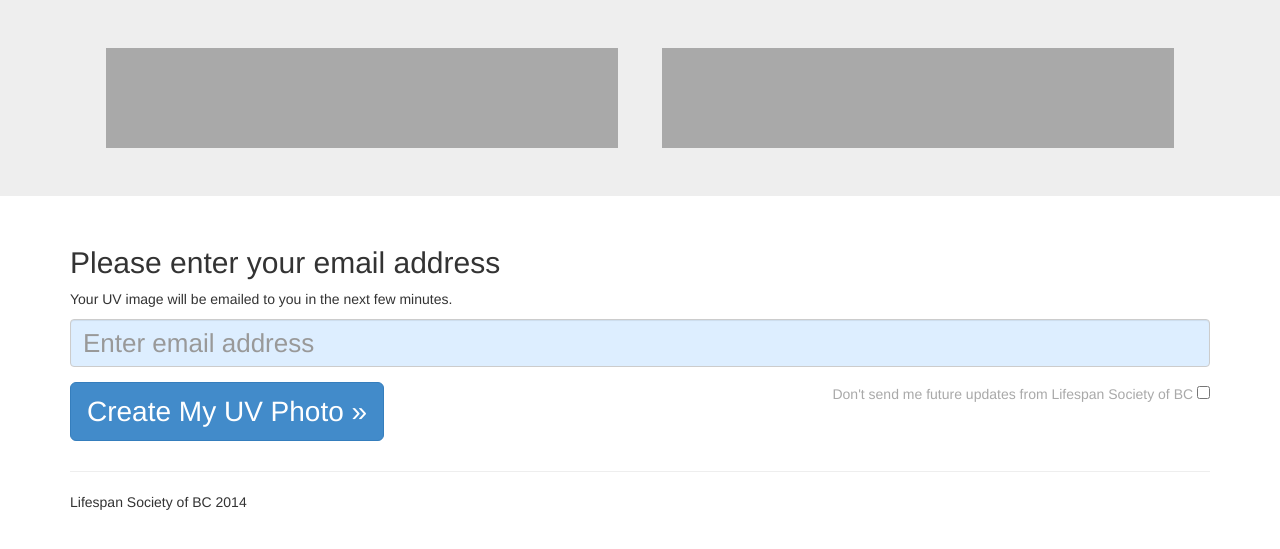
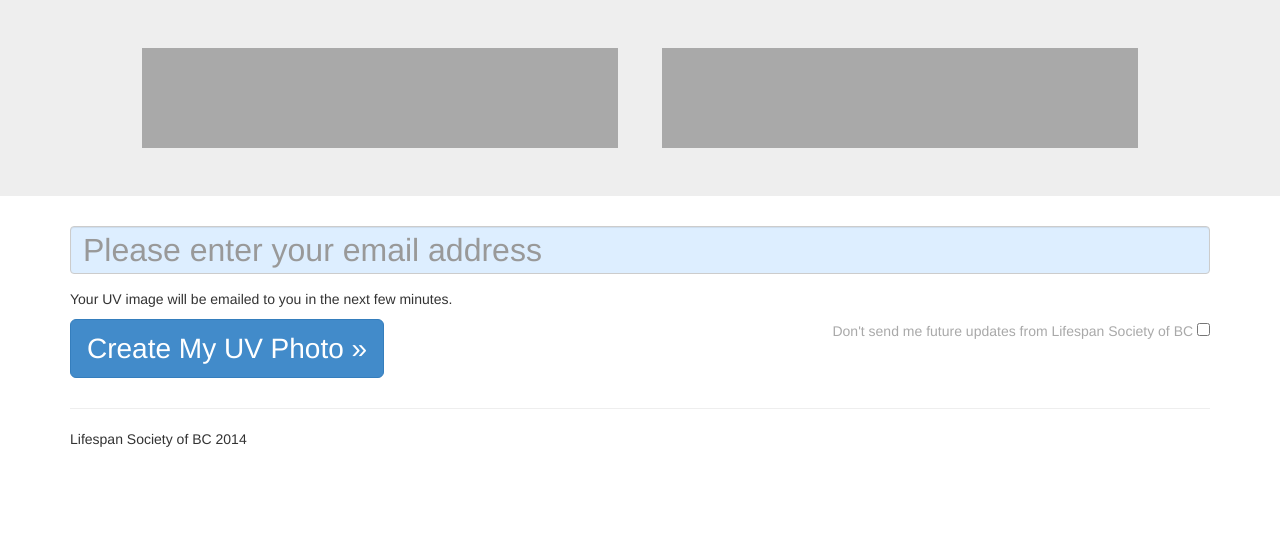
Before and after one commit to coinfork/photobooth, a PHP site: page / in a window 1280 px wide. Shown: the top 549 px of the page. Run offline with PHP 8.4, Linux system fonts and the light colour scheme.

Commit message:
email validation

```diff
--- a/web/css/photobooth.css
+++ b/web/css/photobooth.css
@@ -5,7 +5,7 @@
 .image-preview {
 	min-height: 100px;
 	height: auto;
-	width: 42%;
+	width: 39%;
 	display: inline-block;
 	background: darkgrey;
 	text-align: center;
@@ -19,7 +19,7 @@
 }
 
 input#email {
-	font-size: 26px;
+	font-size: 32px;
 	line-height: 48px;
 	height: 48px;
 	background: #ddeeff;
--- a/web/index.php
+++ b/web/index.php
@@ -33,12 +33,11 @@
     <!-- Example row of columns -->
     <div class="row">
         <div class="col-md-12">
-            <h2>Please enter your email address</h2>
-            <p>Your UV image will be emailed to you in the next few minutes.</p>
-            <form>
+            <form id="emailform">
                 <div class="form-group">
-                    <input type="email" class="form-control" id="email" placeholder="Enter email address" autocomplete="off">
+                    <input type="text" class="form-control" id="email" placeholder="Please enter your email address" autocomplete="off">
                 </div>
+				<p>Your UV image will be emailed to you in the next few minutes.</p>
                 <p>
 					<input class="btn btn-primary btn-lg" id="submit" type="submit" value="Create My UV Photo &raquo;">
 					<label for="dontemail" class="dontemail">
--- a/web/js/photobooth.js
+++ b/web/js/photobooth.js
@@ -15,4 +15,18 @@ $(document).ready(function(){
 			}
 		}, 'json');
 	}, 2000);
+
+	$("#emailform").submit(function(e){
+		var email = $.trim($("#email").val());
+		var regex = /^([a-zA-Z0-9_.+-])+\@(([a-zA-Z0-9-])+\.)+([a-zA-Z0-9]{2,4})+$/;
+
+		if(!email.length || regex.test(email)) {
+
+		}
+		else {
+			alert('Please enter a valid email address to be sent your photo');
+		}
+		e.preventDefault();
+		return false;
+	});
 });
```
